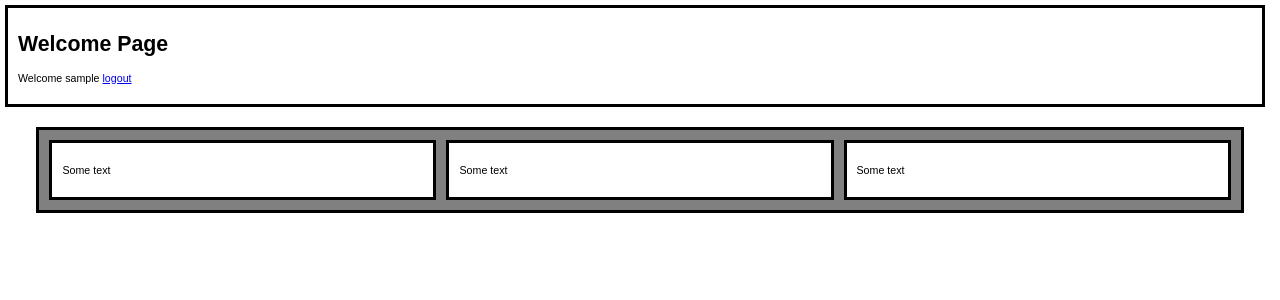
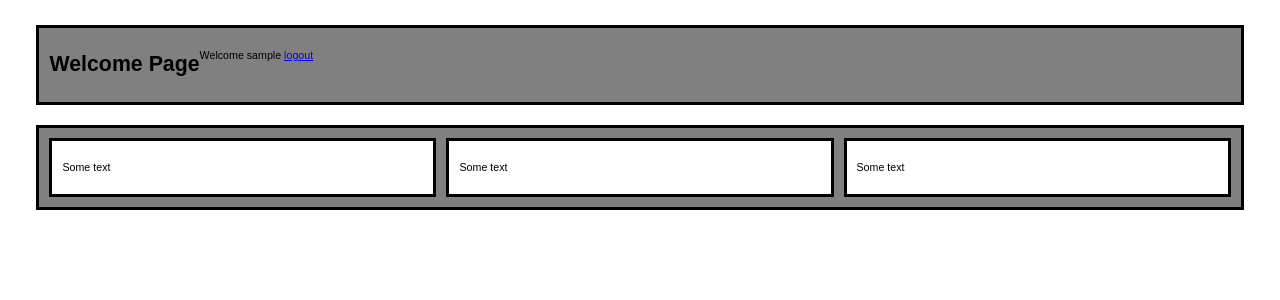
Before and after one commit to engines-wafu/sqirm, a PHP site: page /welcome.php in a window 1280 px wide. Shown: the top 300 px of the page. Run offline with PHP 8.4, Linux system fonts and the light colour scheme; the visitor is signed in with stand-in values (Sample User, id 1).

Commit message:
Starting to work on welcome.php layout

```diff
--- a/www/html/class.css
+++ b/www/html/class.css
@@ -1,4 +1,4 @@
-content {
+[class*="content"] {
   width: 93%;
   margin: 20px auto;
   background: gray;
```
Also changed, not shown: 1 other file.
